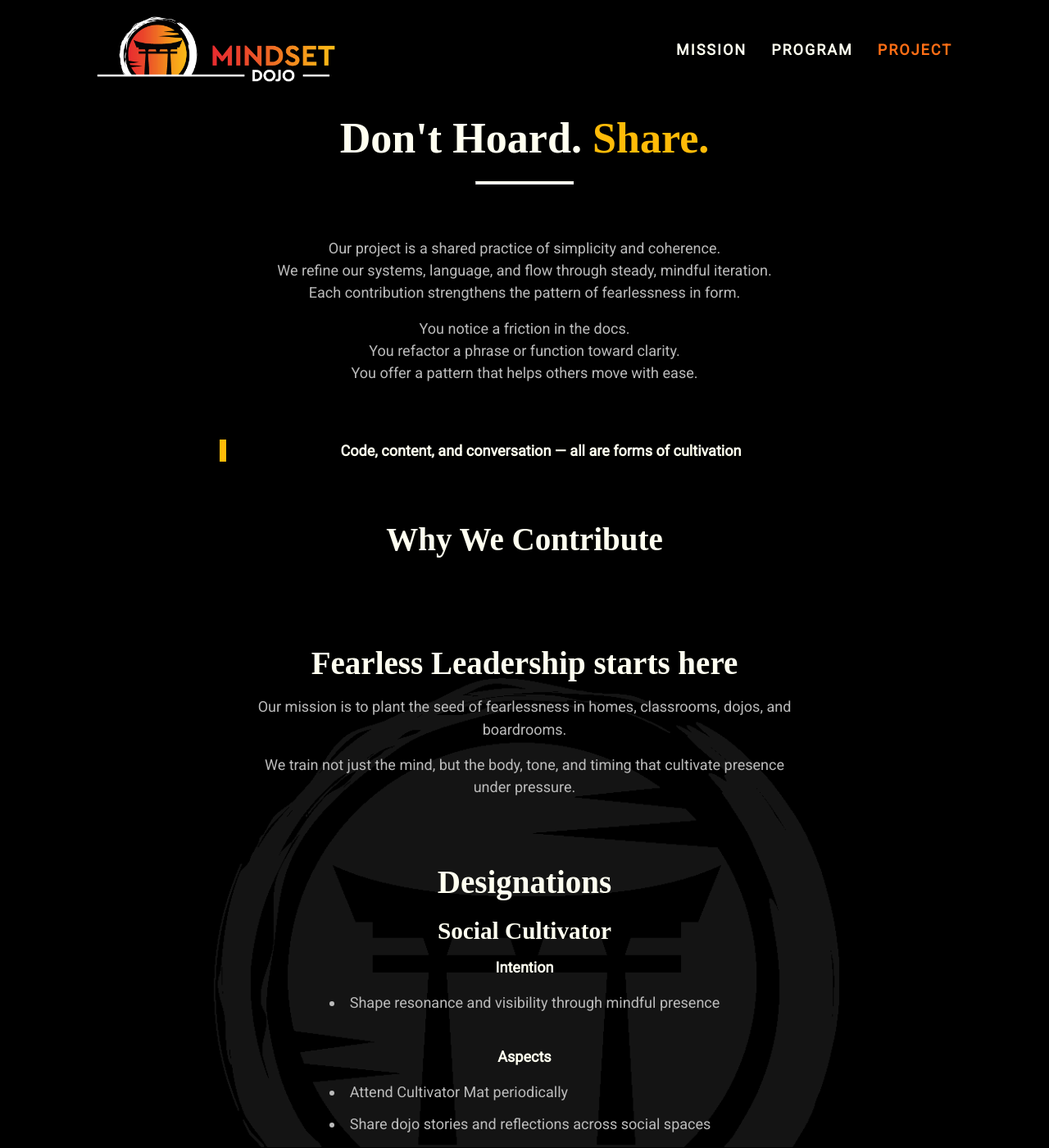
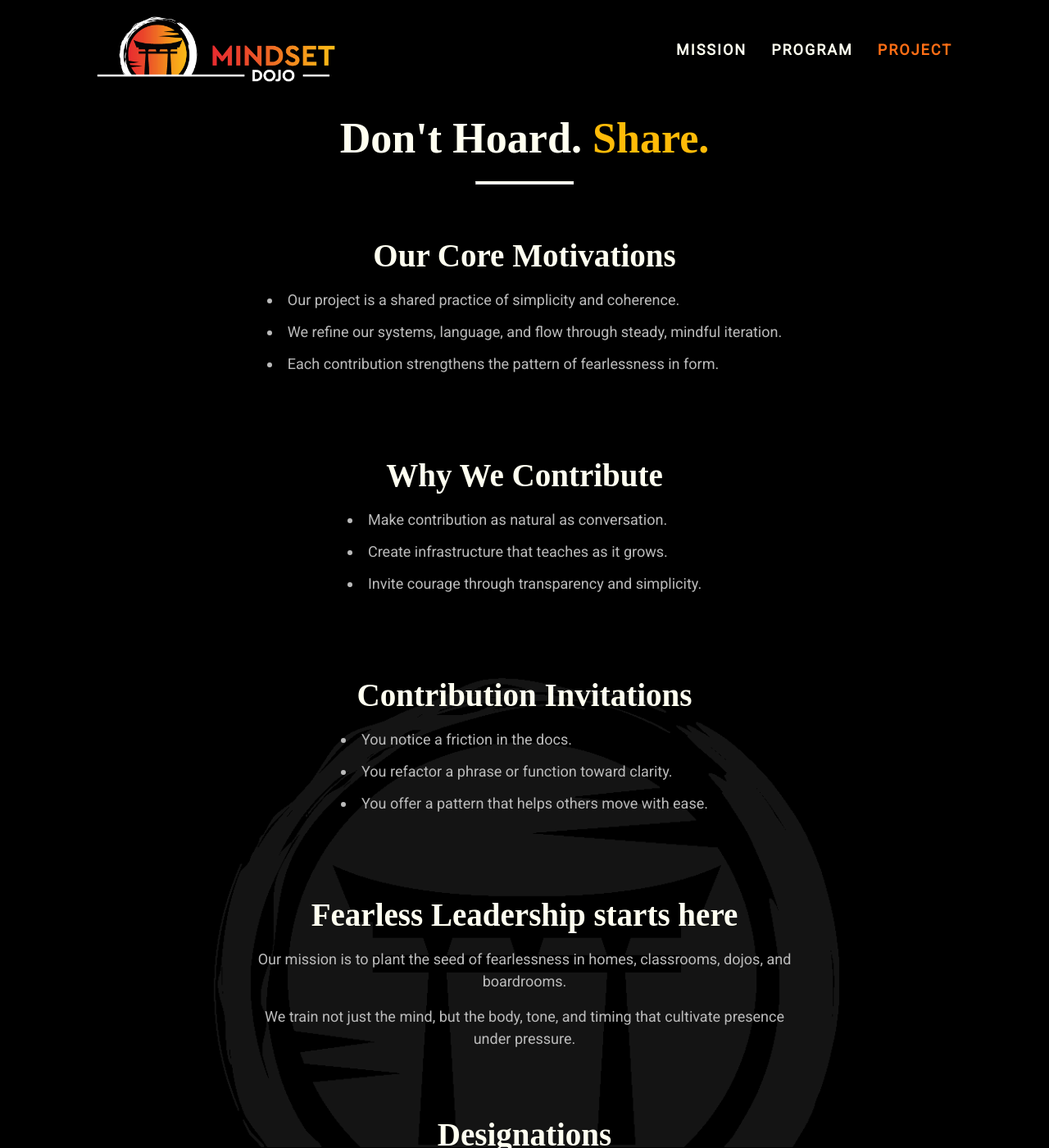
Before and after one commit to mindset-dojo/mindset-dojo.github.io, a Jekyll site: the page built from project.md, in a window 1280 px wide and 1400 px high. Shown: the whole window at 82% size. Built offline with Jekyll 4.4.1, drawn with Linux system fonts in a browser that asks for light colours; some web fonts are replaced.

Commit message:
refactor: Project page distill language

```diff
--- a/_data/project.yaml
+++ b/_data/project.yaml
@@ -1,19 +1,18 @@
 ---
 mantra: "Don't Hoard. Share."
 context:
-  intro_lines:
+  core_motivations:
     - "Our project is a shared practice of simplicity and coherence."
     - "We refine our systems, language, and flow through steady, mindful iteration."
     - "Each contribution strengthens the pattern of fearlessness in form."
-  scenario_lines:
+  contribution_motivations:
+    - "Make contribution as natural as conversation."
+    - "Create infrastructure that teaches as it grows."
+    - "Invite courage through transparency and simplicity."
+  contribution_invitations:
     - "You notice a friction in the docs."
     - "You refactor a phrase or function toward clarity."
     - "You offer a pattern that helps others move with ease."
-  pullquote: "Code, content, and conversation — all are forms of cultivation"
-  why_we_contribute:
-    - "Make contribution as natural as conversation."
-    - "Create infrastructure that teaches as it grows."
-    - "Invite courage through transparency and simplicity."
   repo_call_to_action: Enter the Dojo
 designations:
   - label: Social Cultivator
--- a/project.md
+++ b/project.md
@@ -11,16 +11,27 @@ css_id: project
 {% assign program = site.data.program %}
 
 <section>
-  <p>{{ context.intro_lines | join: '<br>' }}</p>
-  <p>{{ context.scenario_lines | join: '<br>' }}</p>
+  <h2>Our Core Motivations </h2>
+  <ul>
+    {% for item in context.core_motivations %}
+      <li>{{ item }}</li>
+    {% endfor %}
+  </ul>
 </section>
-
-<blockquote><strong>{{ context.pullquote }}</strong></blockquote>
 
 <section>
   <h2>Why We Contribute</h2>
   <ul>
-    {% for item in context.why_we_build %}
+    {% for item in context.contribution_motivations %}
+      <li>{{ item }}</li>
+    {% endfor %}
+  </ul>
+</section>
+
+<section>
+  <h2>Contribution Invitations</h2>
+  <ul>
+    {% for item in context.contribution_invitations %}
       <li>{{ item }}</li>
     {% endfor %}
   </ul>
```
